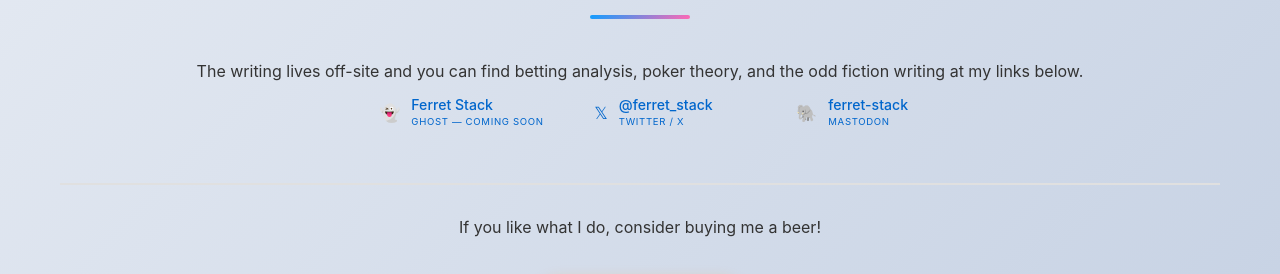
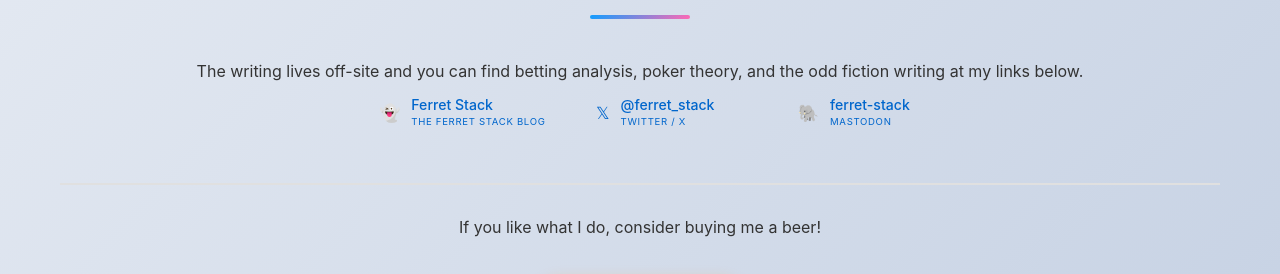
Before and after one commit to ferret-stack/ferret-stack.github.io, a Jekyll site: the page built from index.html, in a window 1280 px wide and 900 px high, scrolled down 775 px. Shown: the part 334-608 px from the top of the window. Built offline with Jekyll 4.4.1, drawn with Linux system fonts in a browser that asks for light colours.

Commit message:
Ferret Stack Blog replaced Ghost name

```diff
--- a/index.html
+++ b/index.html
@@ -46,7 +46,7 @@ layout: default
         <span class="fs-ext-icon">👻</span>
         <span class="fs-ext-inner">
           <span class="fs-ext-name">Ferret Stack</span>
-          <span class="fs-ext-sub">Ghost — coming soon</span>
+          <span class="fs-ext-sub">The Ferret Stack Blog</span>
         </span>
       </a>
 
```
